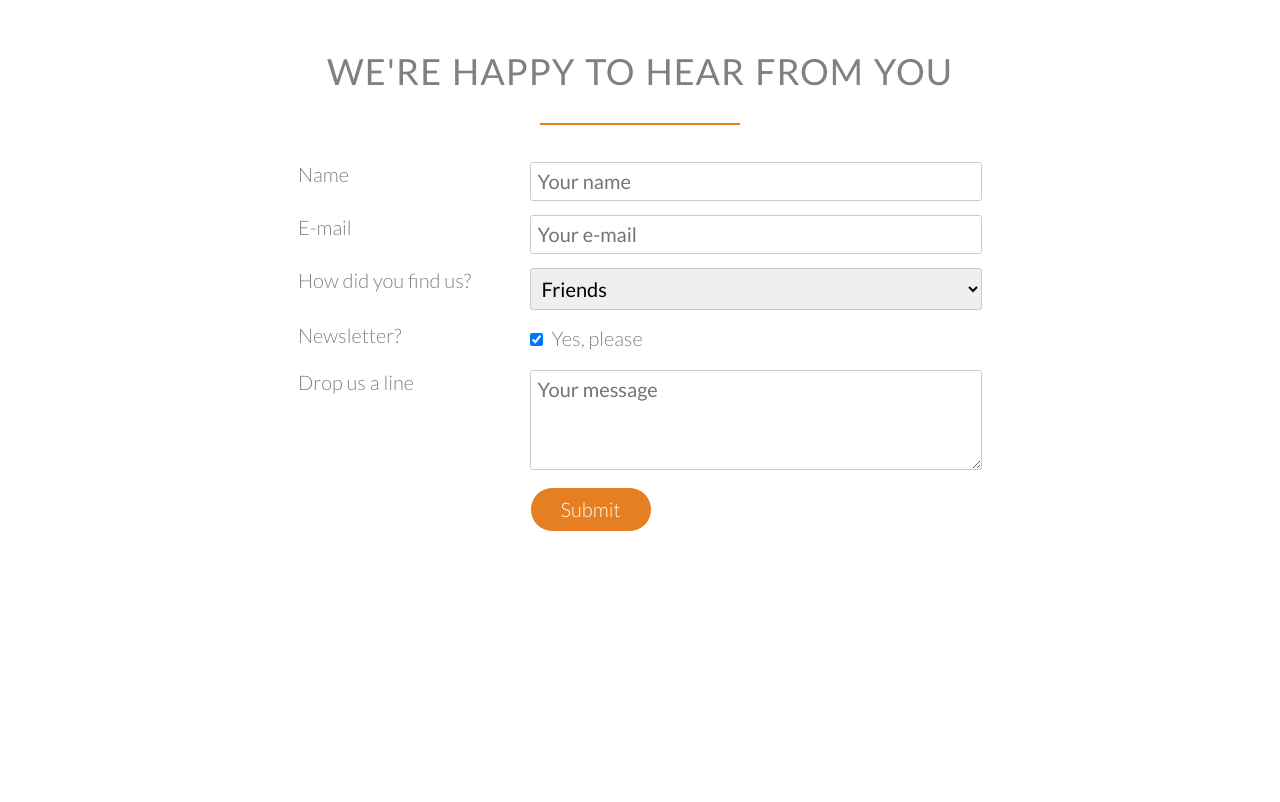
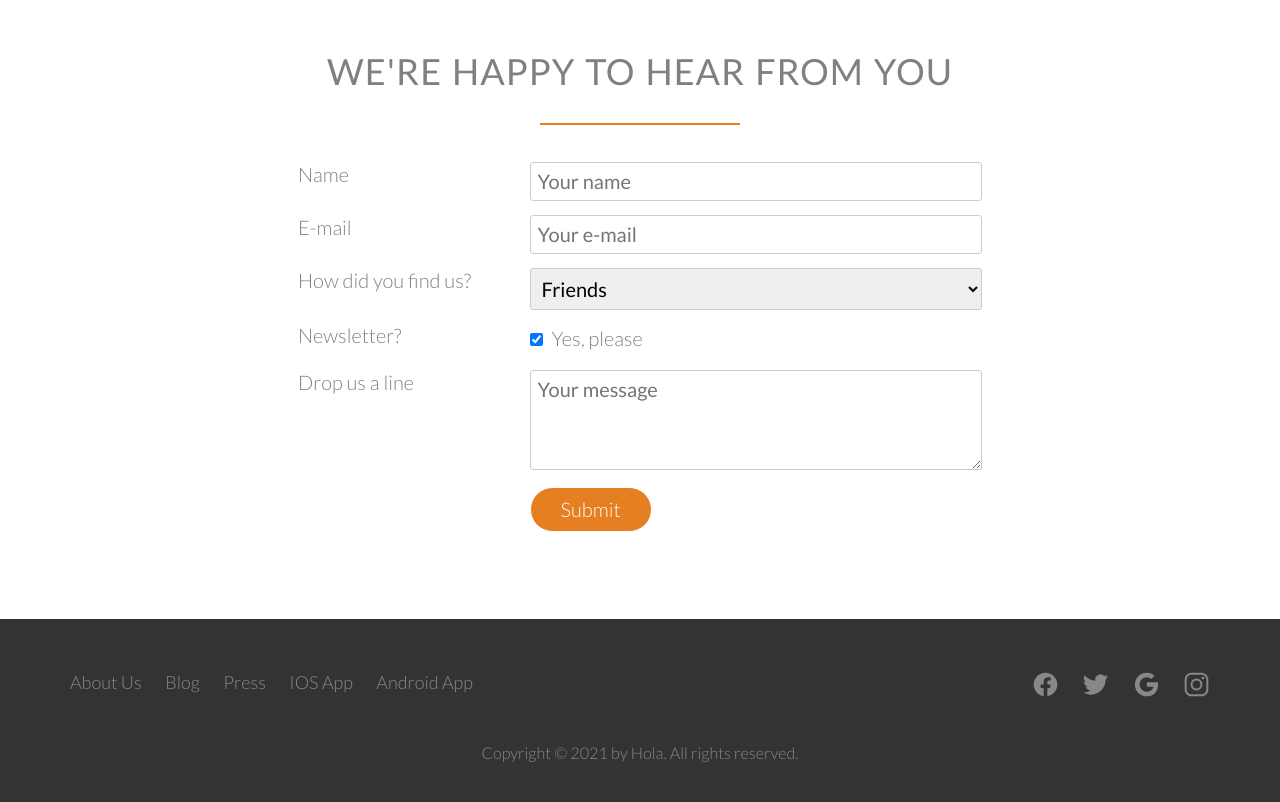
Before and after one commit to Jaechul-J/Learn_Spanish, a plain HTML site: page index.html in a window 1280 px wide. Shown: the part 3494-4296 px from the top of the page. Before the commit the page ends 4113 px from the top, so only its background shows below. Drawn offline with nearby package versions, Linux system fonts and the light colour scheme.

Commit message:
Footer complete

```diff
--- a/index.html
+++ b/index.html
@@ -306,6 +306,42 @@
         </div>
     </section>
 
+    <!--Footer section-->
+    <footer>
+        <div class="row">
+            <div class="col span-1-of-2">
+                <ul class="footer-nav">
+                    <li><a href="#">About Us</a></li>
+                    <li><a href="#">Blog</a></li>
+                    <li><a href="#">Press</a></li>
+                    <li><a href="#">IOS App</a></li>
+                    <li><a href="#">Android App</a></li>
+                </ul>
+            </div>
+            <div class="col span-1-of-2">
+                <ul class="social-links">
+                    <li><a href="#">
+                            <ion-icon name="logo-facebook" id="facebook"></ion-icon>
+                        </a></li>
+                    <li><a href="#">
+                            <ion-icon name="logo-twitter" id="twitter"></ion-icon>
+                        </a></li>
+                    <li><a href="#">
+                            <ion-icon name="logo-google" id="google"></ion-icon>
+                        </a></li>
+                    <li><a href="#">
+                            <ion-icon name="logo-instagram" id="insta"></ion-icon>
+                        </a></li>
+                </ul>
+            </div>
+        </div>
+        <div class="row">
+            <p>
+                Copyright &copy; 2021 by Hola. All rights reserved.
+            </p>
+        </div>
+    </footer>
+
     <script type="module" src="https://unpkg.com/ionicons@5.5.2/dist/ionicons/ionicons.esm.js">
     </script>
 </body>
--- a/resources/css/style.css
+++ b/resources/css/style.css
@@ -396,3 +396,80 @@ input[type=checkbox] {
 *:focus {
     outline: none;
 }
+
+/* --------------------------------------- */
+/* FOOTER */
+/* --------------------------------------- */
+
+footer {
+    background-color: #333;
+    padding: 40px;
+    font-size: 90%;
+}
+
+.footer-nav,
+.social-links {
+    list-style: none;
+}
+
+.footer-nav {
+    float: left;
+}
+
+.social-links {
+    float: right;
+}
+
+.footer-nav li,
+.social-links li {
+    display: inline-block;
+    margin-right: 20px;
+}
+
+.footer-nav li:last-child,
+.social-links li:last-child {
+    margin-right: 0;
+}
+
+.footer-nav li a:link,
+.footer-nav li a:visited,
+.social-links li a:link,
+.social-links li a:visited {
+    text-decoration: none;
+    border: 0;
+    color: #888;
+    transition: color 0.2s;
+}
+
+.footer-nav li a:hover,
+.footer-nav li a:after {
+    color: #ddd;
+}
+
+#facebook,
+#twitter,
+#google,
+#insta {
+    transition: color 1s;
+    font-size: 150%;
+}
+
+#facebook:hover {
+    color: #1877f2;
+}
+#twitter:hover {
+    color: #1da1f2;
+}
+#google:hover {
+    color: #ea4335;
+}
+#insta:hover {
+    color: #c32aa3;
+}
+
+footer p {
+    color: #888;
+    text-align: center;
+    font-size: 90%;
+    margin-top: 30px;
+}
```
